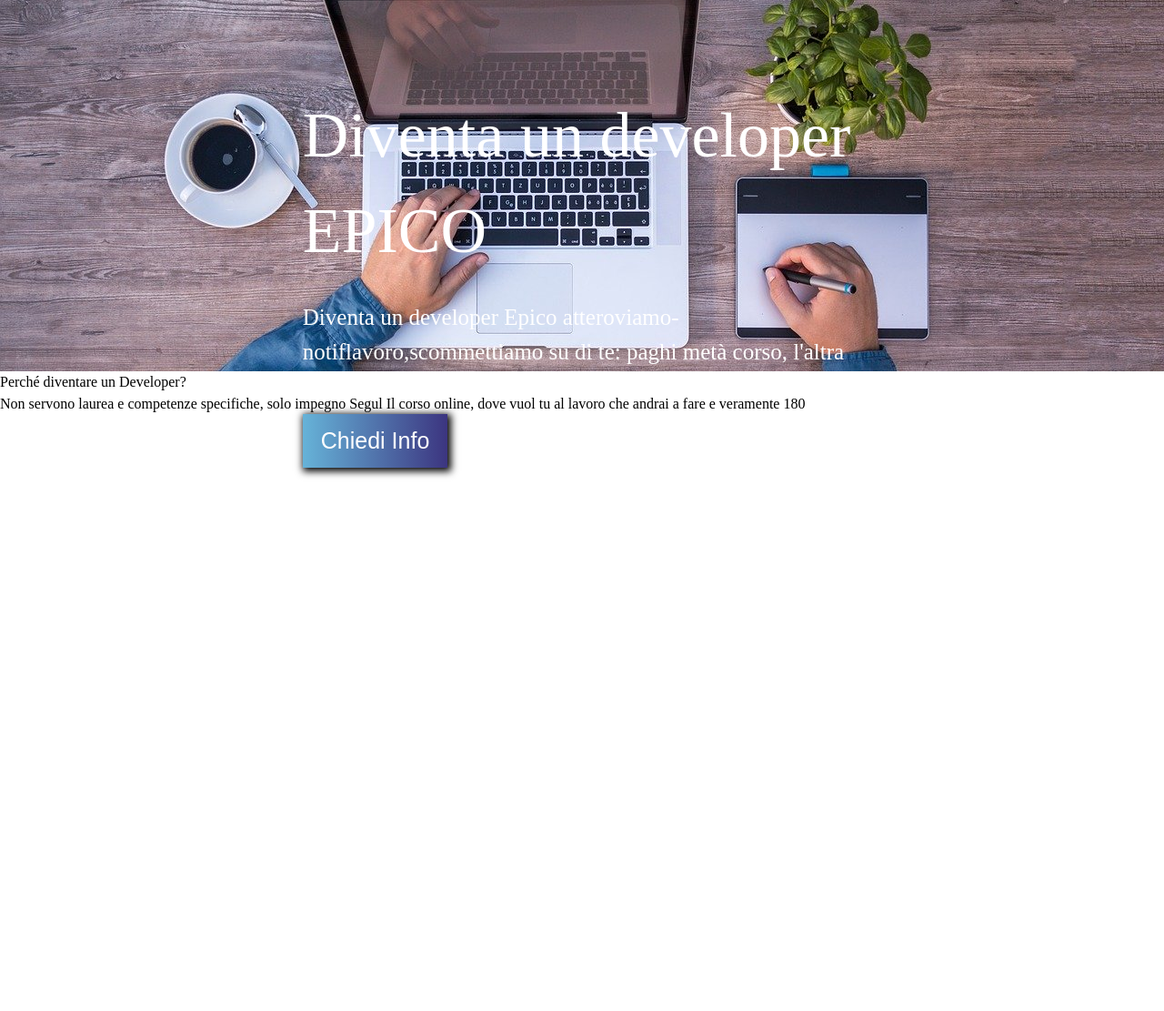
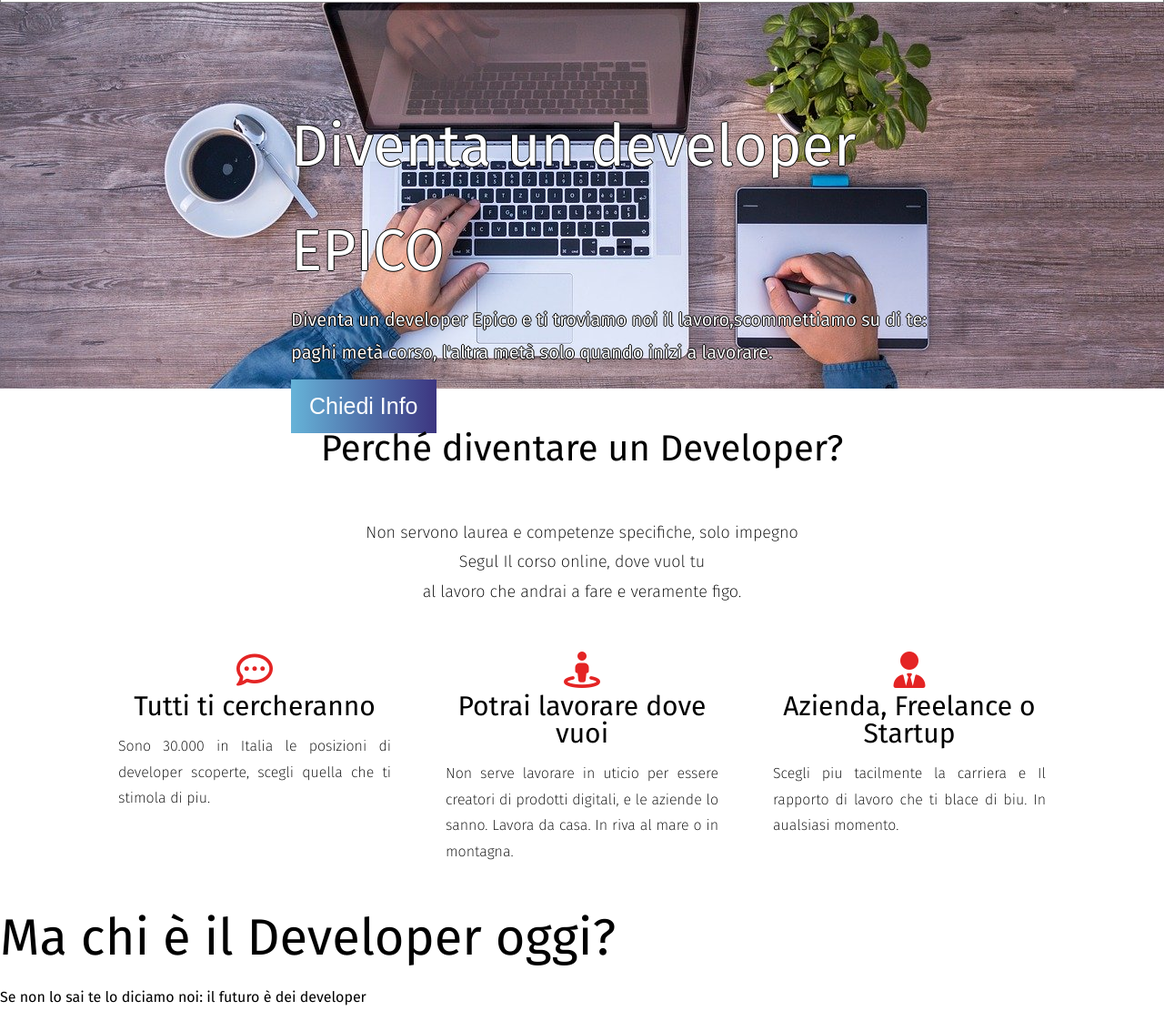
Before and after one commit to N1XIL9/U1-W2-D5.Progetto_settimanale, a plain HTML site: page index.html in a window 1280 px wide. Shown: the part 69-1180 px from the top of the page at 91% size. Before the commit the page ends 800 px from the top, so only its background shows below. Drawn offline with Linux system fonts and the light colour scheme.

Commit message:
main section 3 finished

```diff
--- a/assets/css/stile.css
+++ b/assets/css/stile.css
@@ -2,7 +2,17 @@
 html,
 body {
     height: 100%;
-    line-height: 1.5;
+    line-height: 1.8;
+    font-family: 'Fira Sans', sans-serif;
+
+}
+
+h1 {
+    font-size: 4rem;
+}
+
+h2 {
+    font-size: 3.5rem;
 }
 
 #container {
@@ -17,6 +27,7 @@ header {
     align-items: center;
     border: 1px solid gray;
     padding: 10px;
+    box-shadow: #d3d3d3;
 }
 
 nav li {
@@ -45,24 +56,25 @@ a {
     background-image: url(/assets/images/banner.jpg);
     background-position: center;
     background-size: cover;
-    height: 51vh;
+    height: 53vh;
     color: white;
 }
 
 #section-one div {
     border: none;
-    margin-left: 26%;
-    margin-right: 26%;
-    padding-top: 12vh;
+    margin-left: 25%;
+    margin-right: 20%;
+    padding-top: 100px;
 }
 
 #section-one h1 {
-    font-size: 70px;
+    font-weight: 400;
+    text-shadow: -1px 0 #000000, 0 1px #000000, 1px 0 #000000, 0 -1px #000000;
 }
 
 #section-one p {
-    font-size: 25px;
-    margin-top: 3vh;
+    font-size: 20px;
+    text-shadow: -1px 0 #000000, 0 1px #000000, 1px 0 #000000, 0 -1px #000000;
 }
 
 /* BUTTON */
@@ -74,7 +86,7 @@ a {
     background: rgb(102, 179, 216);
     background: linear-gradient(90deg, rgba(102, 179, 216, 1) 0%, rgba(60, 53, 128, 1) 100%);
     color: white;
-    box-shadow: 2px 2px 8px 2px black;
+
 }
 
 
@@ -99,6 +111,10 @@ a {
     transition: 0.5s;
 }
 
+.get-info-button:hover {
+    box-shadow: 2px 2px 8px 2px black;
+}
+
 .get-info-button:hover span {
     padding-right: 25px;
 }
@@ -110,14 +126,56 @@ a {
 
 /* MAIN SECTION-TWO */
 
+#section-two {
+    display: flex;
+    text-align: center;
+    justify-content: center;
+    margin-bottom: 20px;
+}
 
+#section-two div {
+    margin-top: 30px;
+}
 
+#section-two h2 {
+    font-size: 40px;
+}
 
+#section-two p {
+    font-weight: 200;
+    font-size: 18px;
+    margin-top: 40px;
+}
 
+/* MAIN SECTION-THREE */
 
+#section-three {
+    display: flex;
+    justify-content: center;
+}
 
+#section-three div {
+    text-align: center;
+    width: 300px;
+    margin: 30px;
+}
 
+#section-three h2 {
+    font-size: 30px;
+    line-height: 1;
+    margin-bottom: 15px;
 
+}
+
+#section-three p {
+    text-align: justify;
+    font-weight: 200;
+}
+
+i {
+    font-size: 40px;
+    color: #e42424
+}
 
 /* FOOTER */
 
--- a/index.html
+++ b/index.html
@@ -5,6 +5,12 @@
   <meta charset="UTF-8">
   <meta name="viewport" content="width=device-width,initial-scale=1">
   <meta name="description" content="">
+  <link rel="preconnect" href="https://fonts.googleapis.com">
+  <link rel="preconnect" href="https://fonts.googleapis.com">
+  <link rel="preconnect" href="https://fonts.googleapis.com">
+  <link rel="preconnect" href="https://fonts.gstatic.com" crossorigin>
+  <link href="https://fonts.googleapis.com/css2?family=Fira+Sans:wght@100;200;300;400;500;600&display=swap" rel="stylesheet">
+  <script src="https://kit.fontawesome.com/228474511d.js" crossorigin="anonymous"></script>
   <link rel="stylesheet" href="./assets/css/reset.css">
   <link rel="stylesheet" href="./assets/css/stile.css">
   <title>S2/L5 - Progetto settimanale</title>
@@ -27,7 +33,7 @@
           <li><a href="Home"> Home </a></li>
           <li><a href="./chi-siamo.html"> Chi siamo </a></li>
           <li><a href="./contatti.html"> Contatti </a></li>
-          <li><a href="#"></a><button class="sign-up-button"> Registrati </button></li>
+          <li ><a href="#" class="sign-up-button"> Registrati </a></li>
         </ul>
       </nav>
 
@@ -40,21 +46,55 @@
       <section id="section-one">
         <div>
           <h1> Diventa un developer EPICO </h1>
-          <p>Diventa un developer Epico atteroviamo-notiflavoro,scommettiamo su di te: paghi metà
-          corso, l'altra metà solo quando inizi a lavorare.
+          <p>Diventa un developer Epico e ti troviamo noi il lavoro,scommettiamo su di te: paghi metà
+            corso, l'altra metà solo quando inizi a lavorare.
           </p>
           <button class="get-info-button"><span>Chiedi Info</span></button>
         </div>
       </section>
 
       <section id="section-two">
-        <h1> Perché diventare un Developer? </h1>
-        <p> Non servono laurea e competenze specifiche, solo impegno
-          Segul Il corso online, dove vuol tu
-          al lavoro che andrai a fare e veramente 180 </p>
+        <div>
+          <h2> Perché diventare un Developer? </h2>
+          <p> Non servono laurea e competenze specifiche, solo impegno <br>
+            Segul Il corso online, dove vuol tu <br>
+            al lavoro che andrai a fare e veramente figo. </p>
+        </div>
       </section>
 
+      <section id="section-three">
+        <div>
+          <i class="fa-regular fa-comment-dots"></i>
+          <h2>Tutti ti cercheranno </h2>
+          <p> Sono 30.000 in Italia le posizioni di
+            developer scoperte, scegli quella che ti
+            stimola di piu. </p>
+        </div>
 
+        <div>
+          <i class="fa-solid fa-street-view"></i>
+          <h2>Potrai lavorare dove
+            vuoi</h2>
+          <p> Non serve lavorare in uticio per essere
+            creatori di prodotti digitali, e le aziende
+            lo sanno. Lavora da casa. In riva al mare
+            o in montagna. </p>
+        </div>
+
+        <div>
+          <i class="fa-solid fa-user-tie"></i>
+          <h2> Azienda, Freelance o
+            Startup </h2>
+          <p> Scegli piu tacilmente la carriera e Il
+            rapporto di lavoro che ti blace di biu. In
+            aualsiasi momento. </p>
+        </div>
+      </section>
+
+      <section>
+        <h2> Ma chi è il Developer oggi? </h2>
+        <p> Se non lo sai te lo diciamo noi: il futuro è dei developer </p>
+      </section>
 
     </main>
 
```
